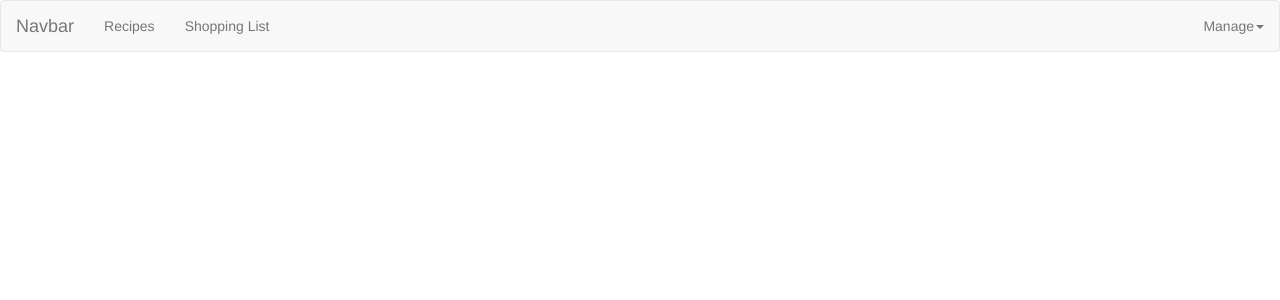
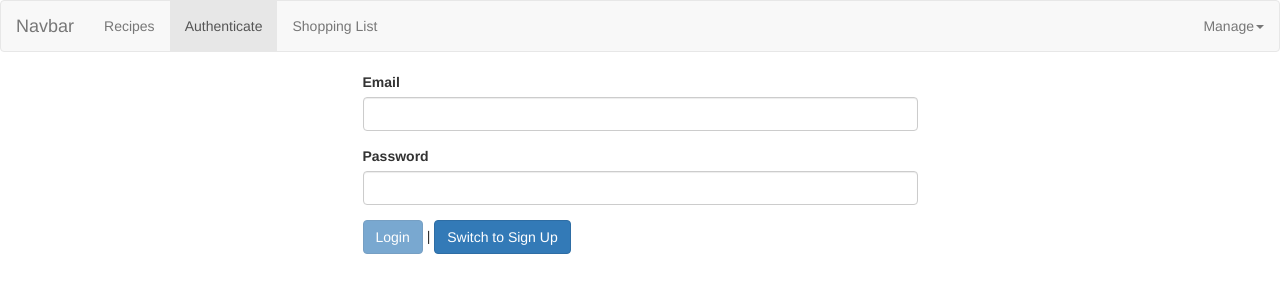
Before and after one commit to yash2040/Cooking-Assistant, an Angular app: page /auth in a window 1280 px wide. Before the commit this address led to /. Shown: the top 300 px of the page. Built offline with nearby package versions, Linux system fonts and the light colour scheme.

Commit message:
Added Authentication Form

```diff
--- a/src/app/app-routing.module.ts
+++ b/src/app/app-routing.module.ts
@@ -1,5 +1,6 @@
 import { NgModule } from '@angular/core';
 import { Routes, RouterModule } from '@angular/router';
+import { AuthComponent } from './auth/auth.component';
 import { RecipeDetailComponent } from './recipes/recipe-detail/recipe-detail.component';
 import { RecipeEditComponent } from './recipes/recipe-edit/recipe-edit.component';
 import { RecipeItemComponent } from './recipes/recipe-list/recipe-item/recipe-item.component';
@@ -16,7 +17,8 @@ const routes: Routes = [
     {path:':id/edit' ,component:RecipeEditComponent}
 
   ]},
-  {path:'shoppinglist' , component: ShoppingListComponent}
+  {path:'shoppinglist' , component: ShoppingListComponent},
+  {path:'auth' , component: AuthComponent}
 ];
 
 @NgModule({
--- a/src/app/app.module.ts
+++ b/src/app/app.module.ts
@@ -14,6 +14,8 @@ import { IngredientService } from 'src/IngredientService';
 import { DropdownDirective } from './shared/dropdown.directive';
 import { RecipeStartComponent } from './recipes/recipe-start/recipe-start.component';
 import { RecipeEditComponent } from './recipes/recipe-edit/recipe-edit.component';
+import { AuthComponent } from './auth/auth.component';
+import { FormsModule } from '@angular/forms';
 
 
 @NgModule({
@@ -29,10 +31,12 @@ import { RecipeEditComponent } from './recipes/recipe-edit/recipe-edit.component
     DropdownDirective,
     RecipeStartComponent,
     RecipeEditComponent,
+    AuthComponent
   ],
   imports: [
     BrowserModule,
-    AppRoutingModule
+    AppRoutingModule,
+    FormsModule
   ],
   providers: [IngredientService],
   bootstrap: [AppComponent]
--- /dev/null
+++ b/src/app/auth/auth.component.html
@@ -0,0 +1,18 @@
+<div class="row">
+    <div class="col-md-6 col-md-offset-3">
+        <form #authForm="ngForm" (ngSubmit)="onSubmit(authForm)">
+            <div class="form-group">
+                <label for="email">Email</label>
+                <input type="email" id="email" class="form-control" ngModel name="email" required email>
+            </div>
+            <div class="form-group">
+                <label for="password">Password</label>
+                <input type="password" id="password" class="form-control" ngModel name="password" required minlength="6">
+            </div>
+            <div>
+                <button class="btn btn-primary" type="submit" [disabled]="!authForm.valid">{{ isLoginMode ? 'Login' : 'Sign Up'}}</button> |
+                <button class="btn btn-primary" type="button" (click)="onSwichMode()">Switch to {{ isLoginMode ? 'Sign Up' : 'Login'}}</button>
+            </div>
+        </form>
+    </div>
+</div>
--- /dev/null
+++ b/src/app/auth/auth.component.ts
@@ -0,0 +1,21 @@
+import { Component } from "@angular/core";
+import { NgForm } from "@angular/forms";
+
+@Component({
+    selector:'app-auth',
+    templateUrl:'./auth.component.html'
+})
+export class AuthComponent{
+    isLoginMode=true;
+
+    onSwichMode()
+    {
+        this.isLoginMode=!this.isLoginMode;
+    }
+    onSubmit(form:NgForm)
+    {
+        console.log(form.value);
+        form.reset();
+    }
+
+}
--- a/src/app/header/header.component.html
+++ b/src/app/header/header.component.html
@@ -5,6 +5,9 @@
       <ul class="nav navbar-nav">
         <li routerLinkActive="active">
           <a class="nav-link" routerLink="/recipes">Recipes</a>
+        </li>
+        <li routerLinkActive="active">
+          <a class="nav-link" routerLink="/auth">Authenticate</a>
         </li>
         <li routerLinkActive="active">
           <a class="nav-link" routerLink="/shoppinglist">Shopping List</a>
--- a/src/app/shopping-list/shopping-edit/shopping-edit.component.html
+++ b/src/app/shopping-list/shopping-edit/shopping-edit.component.html
@@ -16,8 +16,8 @@
             </div>
             <div class="row">
                 <div class="col-xs-12">
-                    <button class="btn btn-success" type="button" (click)="addIngredient()">Add</button>
-                    <button class="btn btn-danger" type="button">Delete</button>
+                    <button class="btn btn-success" type="button" (click)="addIngredient()">Add</button> |
+                    <button class="btn btn-danger" type="button">Delete</button> |
                     <button class="btn btn-primary" type="button">Clear</button>
                 </div>
             </div>
```
